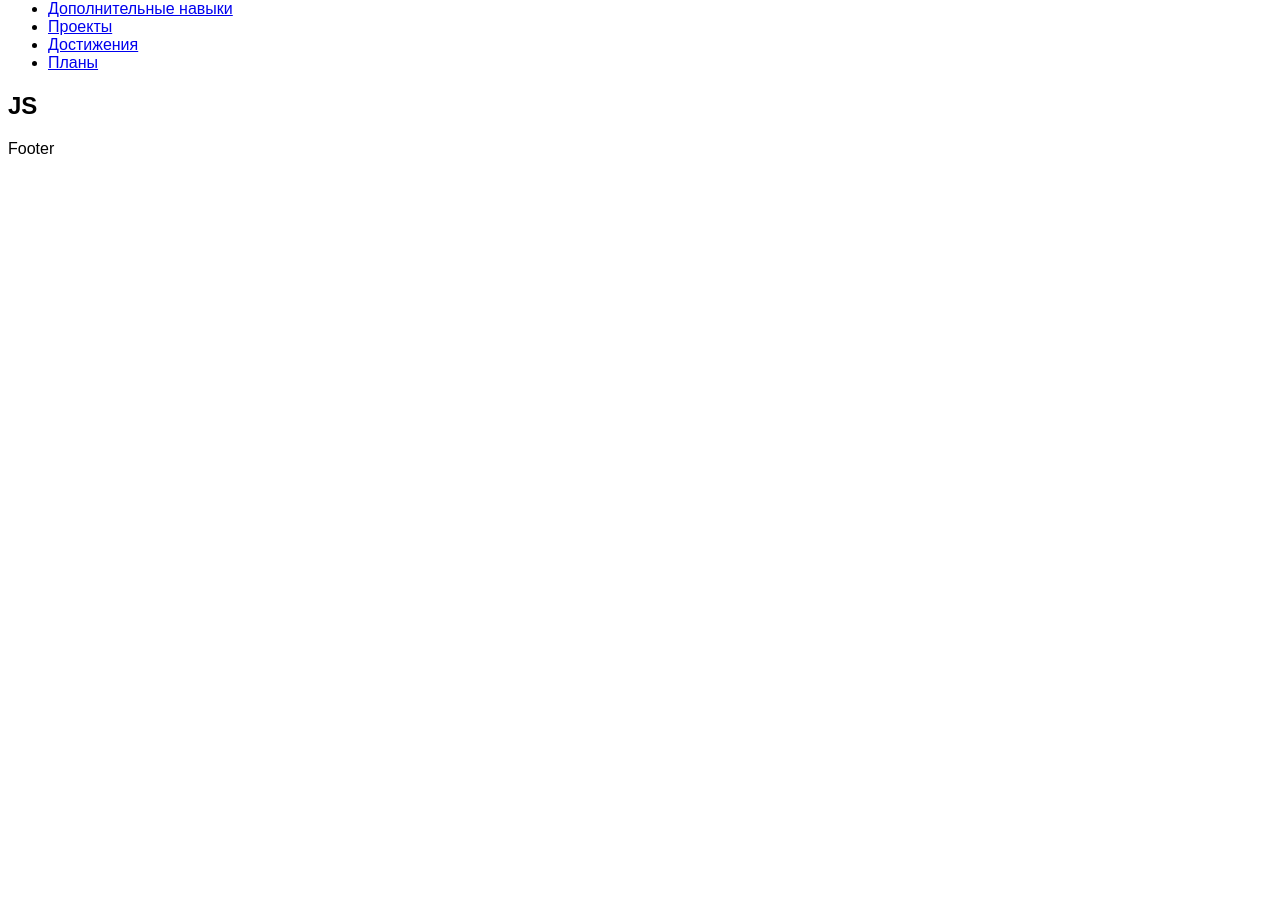
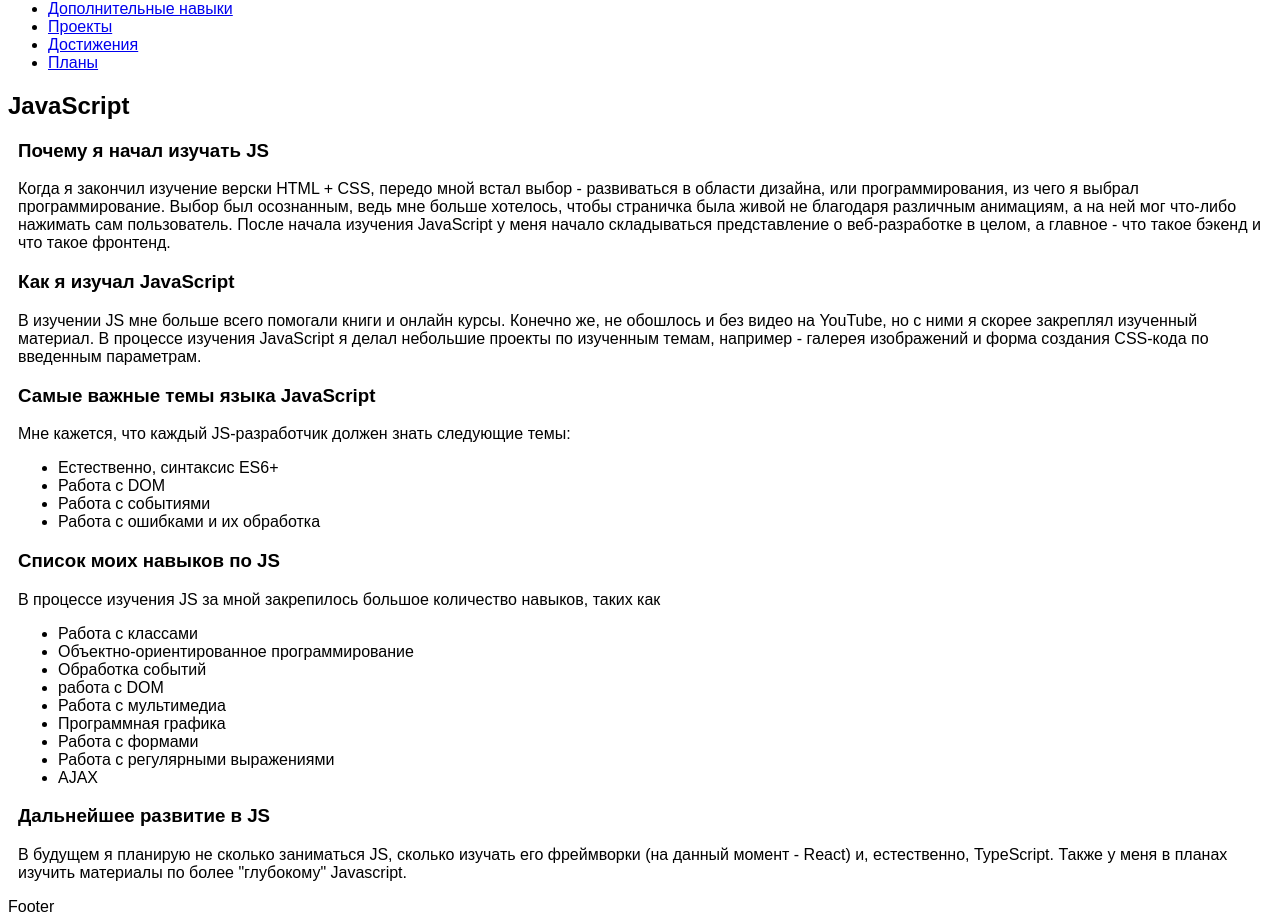
Before and after one commit to AlexDev04/summary, a React (Create React App) app: page /#/js in a window 1280 px wide. Shown: the part 224-1148 px from the top of the page. Before the commit the page ends 800 px from the top, so only its background shows below. Built offline with nearby package versions, Linux system fonts and the light colour scheme.

Commit message:
filling in progress

```diff
--- a/src/js.js
+++ b/src/js.js
@@ -5,8 +5,67 @@ class JS extends Component {
         return(
             <div>
                 <h2 className="header">
-                    JS
+                    JavaScript
                 </h2>
+
+                <div className="section">
+                    <h3>Почему я начал изучать JS</h3>
+                    <p>Когда я закончил изучение верски HTML + CSS, передо мной
+                       встал выбор - развиваться в области дизайна, или программирования,
+                       из чего я выбрал программирование. Выбор был осознанным, ведь мне
+                       больше хотелось, чтобы страничка была живой не благодаря
+                       различным анимациям, а на ней мог что-либо нажимать сам пользователь.
+                       После начала изучения JavaScript у меня начало складываться
+                       представление о веб-разработке в целом, а главное - что такое
+                       бэкенд и что такое фронтенд.</p>
+                </div>
+
+                <div className="section">
+                    <h3>Как я изучал JavaScript</h3>
+                    <p>В изучении JS мне больше всего помогали книги и онлайн курсы.
+                       Конечно же, не обошлось и без видео на YouTube, но с ними я скорее
+                       закреплял изученный материал. В процессе изучения JavaScript я делал
+                       небольшие проекты по изученным темам, например - галерея изображений
+                       и форма создания CSS-кода по введенным параметрам.
+                    </p>
+                </div>
+
+                <div className="section">
+                    <h3>Самые важные темы языка JavaScript</h3>
+                    <p>Мне кажется, что каждый JS-разработчик должен знать следующие
+                       темы:</p>
+                    <ul>
+                        <li>Естественно, синтаксис ES6+</li>
+                        <li>Работа с DOM</li>
+                        <li>Работа с событиями</li>
+                        <li>Работа с ошибками и их обработка</li>
+                    </ul>
+                </div>
+
+                <div className="section">
+                    <h3>Список моих навыков по JS</h3>
+                    <p>В процессе изучения JS за мной закрепилось большое количество
+                       навыков, таких как</p>
+                    <ul>
+                        <li>Работа с классами</li>
+                        <li>Объектно-ориентированное программирование</li>
+                        <li>Обработка событий</li>
+                        <li>работа с DOM</li>
+                        <li>Работа с мультимедиа</li>
+                        <li>Программная графика</li>
+                        <li>Работа с формами</li>
+                        <li>Работа с регулярными выражениями</li>
+                        <li>AJAX</li>
+                    </ul>
+                </div>
+
+                <div className="section">
+                    <h3>Дальнейшее развитие в JS</h3>
+                    <p>В будущем я планирую не сколько заниматься JS, сколько изучать
+                       его фреймворки (на данный момент - React) и, естественно,
+                       TypeScript. Также у меня в планах изучить материалы по более
+                     "глубокому" Javascript.</p>
+                </div>
             </div>
         );
     }
--- a/src/node.js
+++ b/src/node.js
@@ -5,8 +5,14 @@ class Node extends Component {
         return(
             <div>
                 <h2 className="header">
-                    Node
+                    Node.js
                 </h2>
+                <div>
+                    <h3>Как ия использую Node</h3>
+                    <p>на данный момент я использую Node.js исключительно для создания
+                       и поддержки веб=сервера в коммандной строке или терминале.
+                       Пока что эта платформа не нашла других применений в моем коде.</p>
+                </div>
             </div>
         );
     }
--- a/src/react.js
+++ b/src/react.js
@@ -7,6 +7,44 @@ class Reactjs extends Component {
                 <h2 className="header">
                     React
                 </h2>
+
+                <div className="section">
+                    <h3>Почему я выбрал React</h3>
+                    <p>Когда я разобрался в JavaScript я начал изучать вакансии
+                       фронтенд разработчиков в своем городе и столкнулся с тем, что
+                       из самых главных требований мне не хватает только какого-либо
+                       фреймворка на JS, чтобы начать искать работу. Я начал изучать
+                       этот вопрос и из трех монополистов (естественно не считая
+                       устаревший JQuery) React заинтересовал меня концепцией
+                       взаимозаменяемости компонентов. Грубо говоря, можно создать
+                       один компонент и использовать его под разные тепы задач изменяя
+                       лишь его свойства в JSX коде. Вторым преемуществом стал сам JSX,
+                       использование которого делает из скучной HTML верстки интересный
+                       процесс. Тогда я и сделал выбор в пользу Фреймворка компании Meta,
+                        о чем и не пожалел.</p>
+                </div>
+
+                <div className="section">
+                    <h3>Как я изучал React.js</h3>
+                    <p>С самого начала я пытался изучать React по видеоурокам на YouTube,
+                       но по какой-то причине я никак не мог воспринять то, что там
+                       объясняли. Мне хотелос узнать подробнее - почему нужно сделать
+                       именно так, но в видео это не разъяснялось, а пока мне не
+                       разъяснить причины какого-либо действия, я не пойму что нужно
+                       делать. Из этой ситуации меня вновь спасла книга, после прочтения
+                       которой мне стало не просто понятно как устроен React?, но я и
+                       научился применять его на практике - например, создал свой первый
+                       todo и одностраничный сайт с несколькими разделами.</p>
+                </div>
+
+                <div className="section">
+                    <h3>О дальнейших планах по React</h3>
+                    <p>После того, как я попробовал React на практике - я понял, что
+                       это "мое" и строго для себя решил, что хочу изучить остальные
+                       фреймворки JS и если решу. что React - лучший, то буду углубляться
+                       в него еще дальше. В моих планах также и изучение совместного
+                       использования typeScript с React.</p>
+                </div>
             </div>
         );
     }
--- a/src/ts.js
+++ b/src/ts.js
@@ -5,8 +5,12 @@ class TS extends Component {
         return(
             <div>
                 <h2 className="header">
-                    TS
+                    TypeScript
                 </h2>
+
+                <div className="section">
+                    <h3>Этот раздел находится в разработке (изучении)!</h3>
+                </div>
             </div>
         );
     }
```
